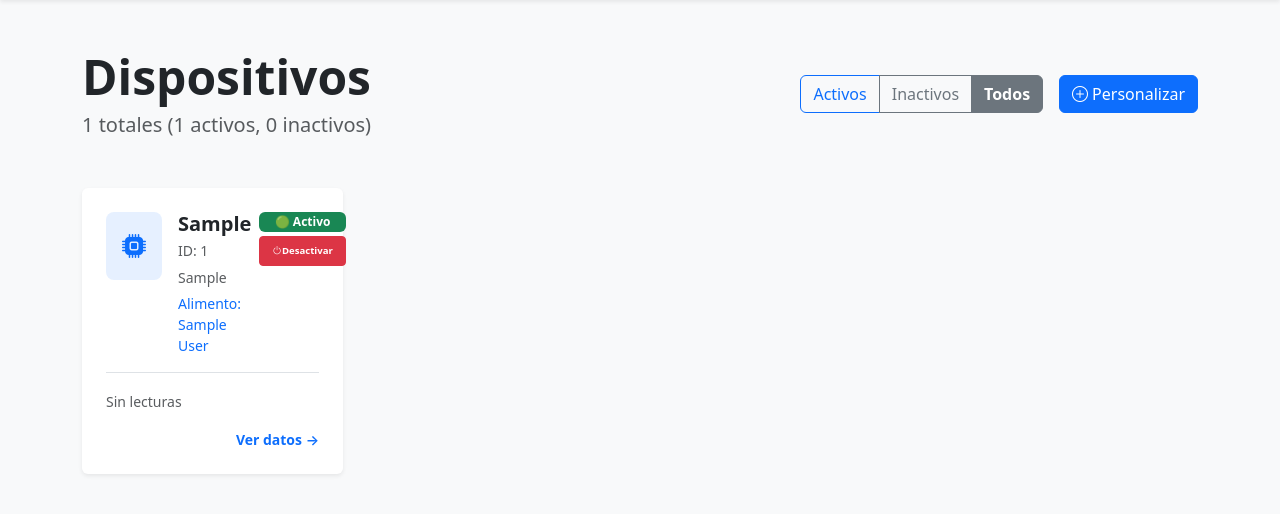
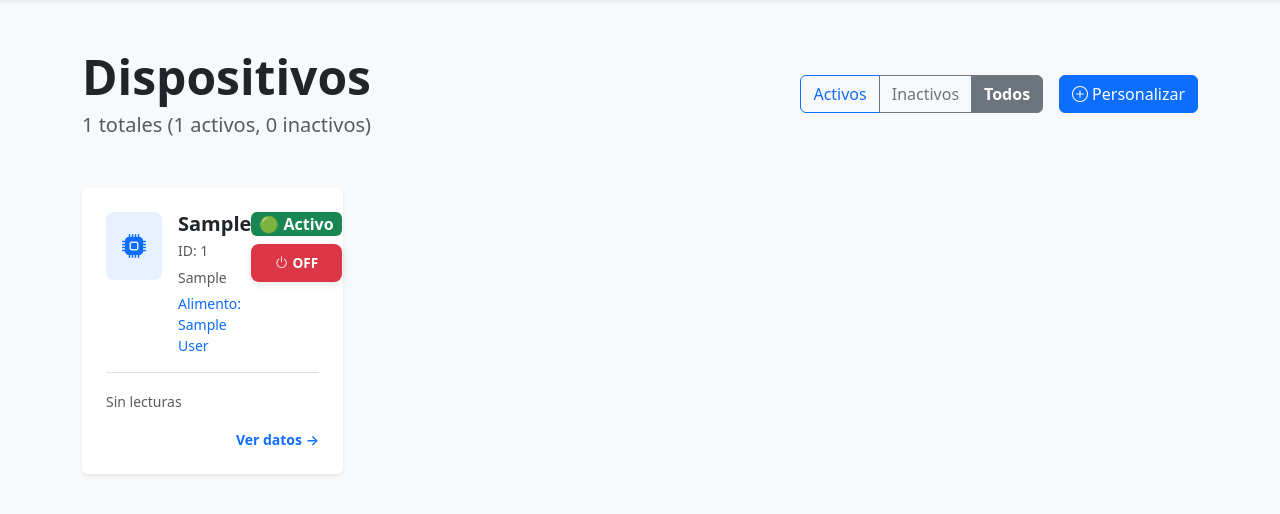
Before and after one commit to cdiazcod17/IVIA_monitor_alimentos, a Django app: page /devices/ in a window 1280 px wide. Shown: the part 62-576 px from the top of the page. Run offline with Django 5.2, Linux system fonts and the light colour scheme; a user stored in the database is signed in; tables that the repository leaves empty hold one stand-in row (values such as "Sample post").

Commit message:
enable disable button styles

```diff
--- a/templates/devices/list.html
+++ b/templates/devices/list.html
@@ -3,7 +3,7 @@
 
 {% block content %}
 <div class="container py-5">
-    <!--filtros -->
+    <!-- Filtros -->
     <div class="d-flex justify-content-between align-items-center mb-5">
         <div>
             <h1 class="display-5 fw-bold mb-1">Dispositivos</h1>
@@ -38,6 +38,7 @@
         </div>
     </div>
 
+    <!-- Lista dispositivos -->
     <div class="row g-4">
         {% for item in devices %}
         <div class="col-xl-3 col-lg-4 col-md-6">
@@ -45,10 +46,12 @@
                 <div class="card h-100 border-0 shadow-sm hover-shadow-lg transition-all">
                     <div class="card-body p-4">
                         <div class="d-flex align-items-start mb-3">
+                            <!-- Icono izquierda -->
                             <div class="bg-primary bg-opacity-10 p-3 rounded-3 me-3 flex-shrink-0">
                                 <i class="bi bi-cpu-fill text-primary fs-4"></i>
                             </div>
 
+                            <!-- Info centro -->
                             <div class="flex-grow-1 min-width-0">
                                 <h5 class="card-title fw-bold mb-1">
                                     {% if item.user_device and item.user_device.alias %}
@@ -73,33 +76,36 @@
                                 {% endif %}
                             </div>
 
-                            <!-- Status y botón desactivar -->
-                            <div class="ms-2">
-                                <span class="badge mb-1 d-block {% if item.device.is_active %}bg-success{% else %}bg-secondary{% endif %}">
+                            <!-- Status y botón DERECHA -->
+                            <div class="ms-auto">
+                                <div class="d-flex flex-column gap-1">
+                                    <!-- Badge status -->
+                                    <span class="badge fs-6 fw-semibold px-2 py-1 mb-1
+                                                 {% if item.device.is_active %}bg-success{% else %}bg-secondary{% endif %}">
                                         {{ item.device.is_active|yesno:"🟢 Activo,🔴 Inactivo" }}
                                     </span>
 
+                                    <!-- Botón acción -->
                                     {% if item.device.is_active %}
-                                <form method="post" action="{% url 'devices:disable' %}" class="d-inline">
+                                    <form method="post" action="{% url 'devices:disable' %}" class="d-inline-block w-100">
                                         {% csrf_token %}
                                         <input type="hidden" name="device_id" value="{{ item.device.device_id }}">
-                                    <button type="submit" class="btn btn-sm btn-danger px-2 py-1"
-                                            style="font-size: 0.8em;"
-                                            onclick="return confirm('¿Desactivar Dispositivo?')">
-                                        <span class="badge p-1"><i class="bi bi-power"></i>Desactivar</span>
+                                        <button type="submit" class="btn btn-danger btn-action w-100 h-100"
+                                                onclick="return confirm('¿Desactivar {{ item.device.default_name }}?')">
+                                            <i class="bi bi-power me-1"></i>OFF
                                         </button>
                                     </form>
                                     {% else %}
-                                <form method="post" action="{% url 'devices:enable' %}" class="d-inline">
+                                    <form method="post" action="{% url 'devices:enable' %}" class="d-inline-block w-100">
                                         {% csrf_token %}
                                         <input type="hidden" name="device_id" value="{{ item.device.device_id }}">
-                                    <button type="submit" class="btn btn-sm btn-success px-2 py-1 w-100"
-                                            style="font-size: 0.8em;"
-                                            onclick="return confirm('¿Activar Dispositivo?')">
-                                        <span class="badge p-1"><i class="bi bi-power"></i>Activar</span>
+                                        <button type="submit" class="btn btn-success btn-action w-100 h-100"
+                                                onclick="return confirm('¿Activar {{ item.device.default_name }}?')">
+                                            <i class="bi bi-power me-1"></i>ON
                                         </button>
                                     </form>
                                     {% endif %}
+                                </div>
                             </div>
                         </div>
 
@@ -138,21 +144,8 @@
     </div>
 </div>
 
-<style>
-.hover-shadow-lg {
-    transition: all 0.2s ease;
-}
-.hover-shadow-lg:hover {
-    transform: translateY(-4px);
-    box-shadow: 0 20px 40px rgba(0,0,0,0.15) !important;
-}
-.transition-all {
-    transition: all 0.2s ease-in-out;
-}
-</style>
-
 <script>
-// Mantener scroll en filtros
+// Scroll suave a filtros
 window.addEventListener('load', function() {
     const urlParams = new URLSearchParams(window.location.search);
     if (urlParams.get('status')) {
```
Lines whose indentation alone changed are shown as unchanged.
